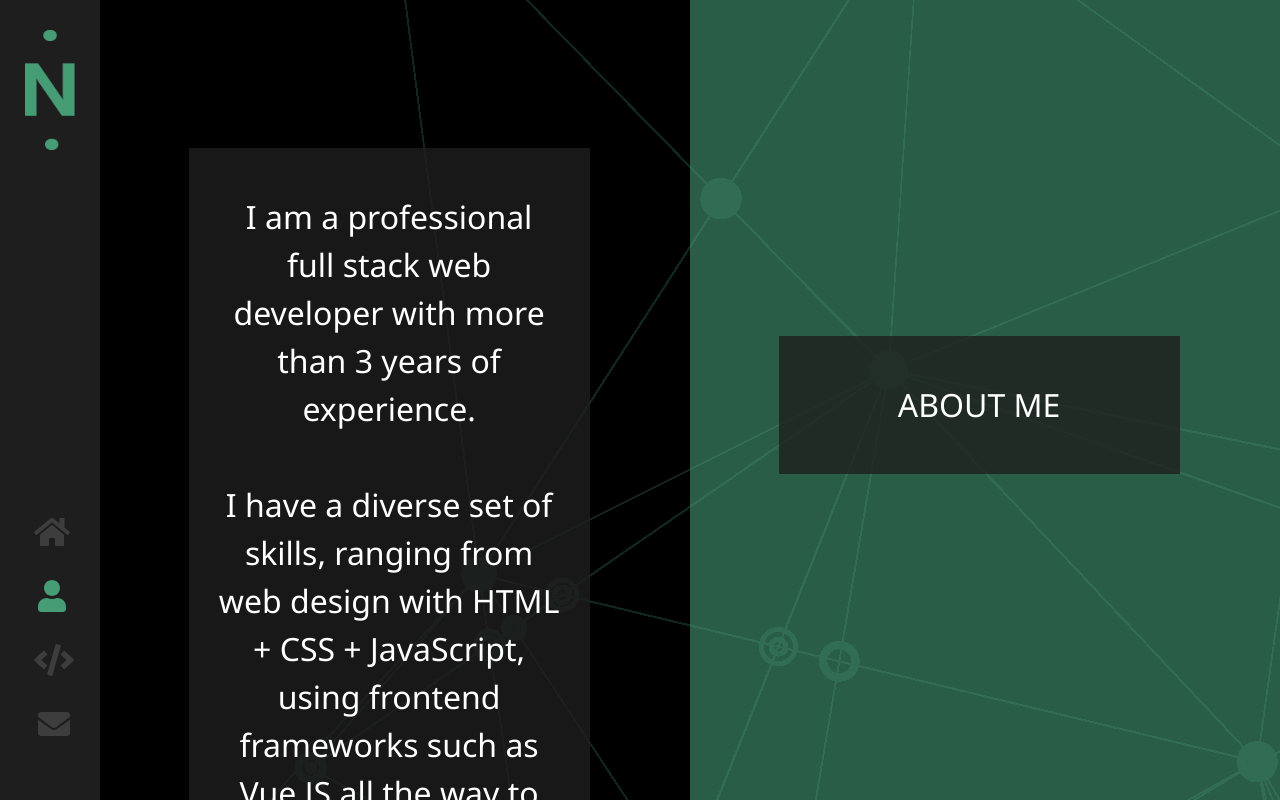
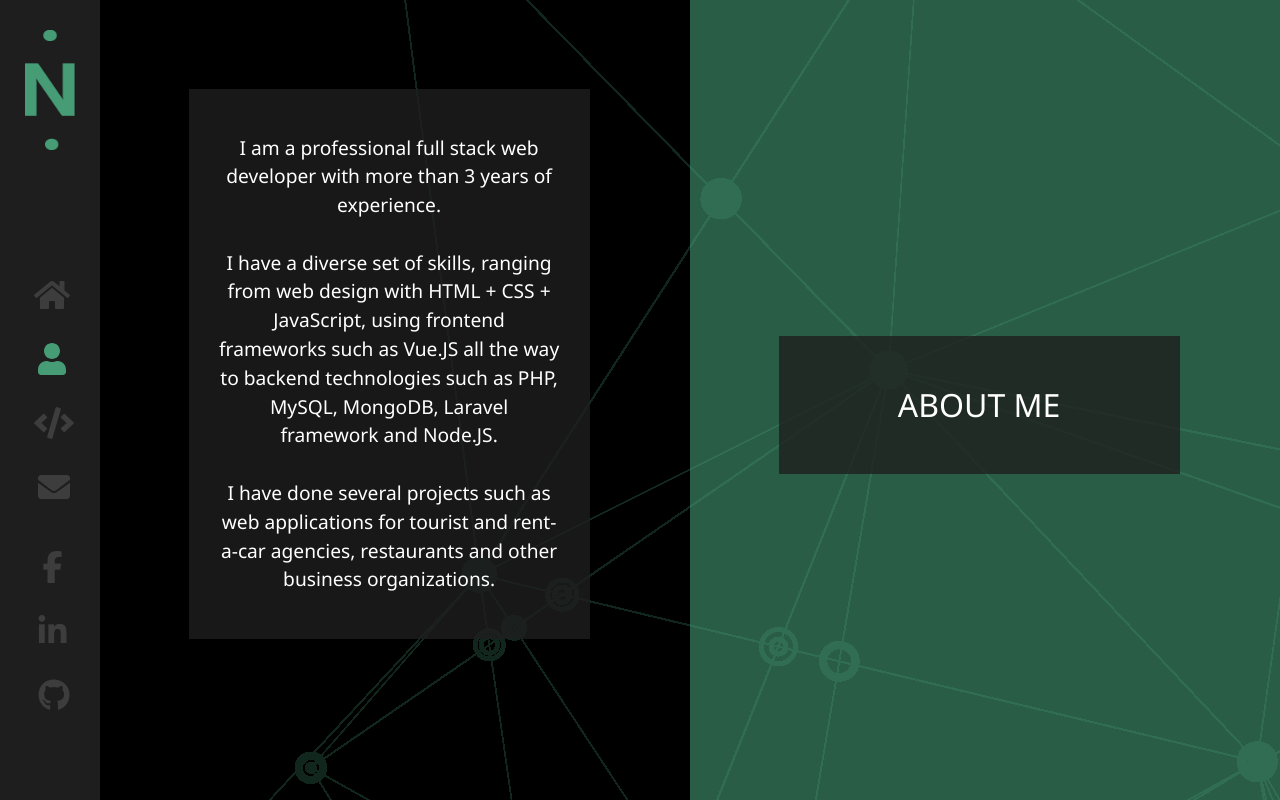
Before and after one commit to Bostos/portfolio-vue, a Vue app: page /about in a window 1280 px wide. Shown: the top 800 px of the page. Built offline with nearby package versions, Linux system fonts and the light colour scheme; the HTML template or start-up script is replaced by a standard one.

Commit message:
small design fix

```diff
--- a/src/views/About.vue
+++ b/src/views/About.vue
@@ -46,12 +46,19 @@
   @media only screen and (min-width: 850px) {
 
     #text{
-      margin-top: 25%;
+      margin-top: 15%;
       margin-left: 15%;
     }
 
     #text p {
       font-size: 1.2em;
+      font-family: Segoe UI;
+      color: white;
+      text-align: center;
+      background-color: rgba(30, 30, 30, .8);
+      padding: 45px 30px 45px 30px;
+      width: 80%;
+      height: auto;
     }
 
     #about-right{
@@ -68,7 +75,7 @@
 
     }
 
-    #about-text p, #text p{
+    #about-text p{
       font-family: Segoe UI;
       font-size: 2em;
       color: white;
@@ -81,11 +88,13 @@
 
   }
 
+
+
   /* Extra Large Screens */
   @media only screen and (min-width: 1450px) {
 
     #text{
-      margin-top: 25%;
+      margin-top: 20vh;
     }
 
     #text p{
```
